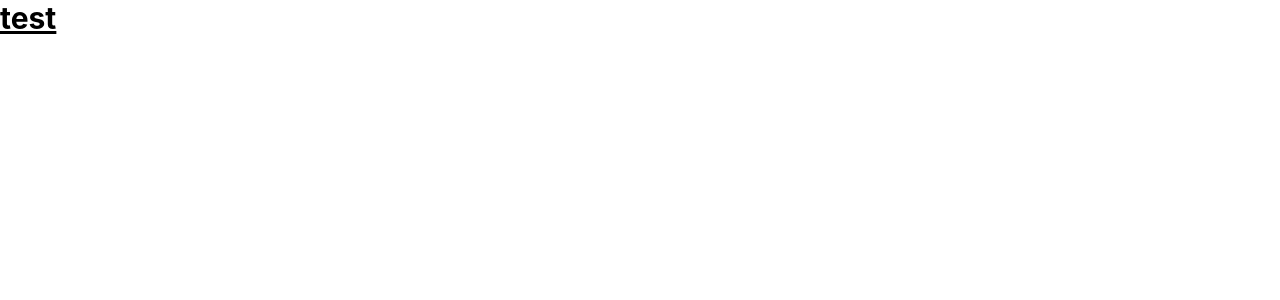
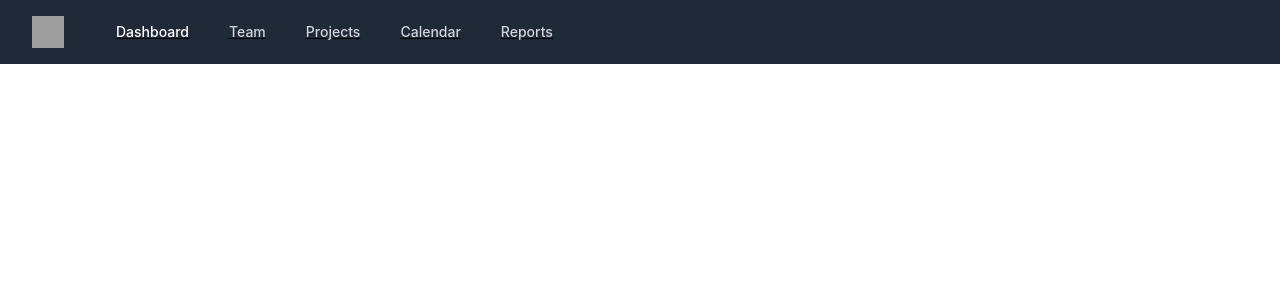
Before and after one commit to wael-fadlallah/blog-example-multilingual, a React (Vite) app: page / in a window 1280 px wide. Shown: the top 300 px of the page. Built offline with nearby package versions, Linux system fonts and the light colour scheme; grey boxes are pictures that could not be loaded.

Commit message:
added the navbar

```diff
--- a/package.json
+++ b/package.json
@@ -8,6 +8,7 @@
     "preview": "vite preview"
   },
   "dependencies": {
+    "@headlessui/react": "^1.5.0",
     "@reduxjs/toolkit": "^1.8.1",
     "i18next": "^21.6.14",
     "react": "^17.0.2",
--- a/src/App.tsx
+++ b/src/App.tsx
@@ -1,5 +1,11 @@
+import Navbar from "./Navbar/Index";
+
 function App() {
-  return <div className="text-3xl font-bold underline">test</div>;
+  return (
+    <div className="text-3xl font-bold underline">
+      <Navbar />
+    </div>
+  );
 }
 
 export default App;
--- /dev/null
+++ b/src/Navbar/Index.tsx
@@ -0,0 +1,158 @@
+import React, { useState } from "react";
+import { Transition } from "@headlessui/react";
+
+function Nav() {
+  const [isOpen, setIsOpen] = useState(false);
+  return (
+    <nav className="bg-gray-800">
+      <div className="max-w-7xl mx-auto px-4 sm:px-6 lg:px-8">
+        <div className="flex items-center justify-between h-16">
+          <div className="flex items-center">
+            <div className="flex-shrink-0">
+              <img
+                className="h-8 w-8"
+                src="https://tailwindui.com/img/logos/workflow-mark-indigo-500.svg"
+                alt="Workflow"
+              />
+            </div>
+            <div className="hidden md:block">
+              <div className="ml-10 flex items-baseline space-x-4">
+                <a
+                  href="#"
+                  className=" hover:bg-gray-700 text-white px-3 py-2 rounded-md text-sm font-medium"
+                >
+                  Dashboard
+                </a>
+
+                <a
+                  href="#"
+                  className="text-gray-300 hover:bg-gray-700 hover:text-white px-3 py-2 rounded-md text-sm font-medium"
+                >
+                  Team
+                </a>
+
+                <a
+                  href="#"
+                  className="text-gray-300 hover:bg-gray-700 hover:text-white px-3 py-2 rounded-md text-sm font-medium"
+                >
+                  Projects
+                </a>
+
+                <a
+                  href="#"
+                  className="text-gray-300 hover:bg-gray-700 hover:text-white px-3 py-2 rounded-md text-sm font-medium"
+                >
+                  Calendar
+                </a>
+
+                <a
+                  href="#"
+                  className="text-gray-300 hover:bg-gray-700 hover:text-white px-3 py-2 rounded-md text-sm font-medium"
+                >
+                  Reports
+                </a>
+              </div>
+            </div>
+          </div>
+          <div className="-mr-2 flex md:hidden">
+            <button
+              onClick={() => setIsOpen(!isOpen)}
+              type="button"
+              className="bg-gray-900 inline-flex items-center justify-center p-2 rounded-md text-gray-400 hover:text-white hover:bg-gray-800 focus:outline-none focus:ring-2 focus:ring-offset-2 focus:ring-offset-gray-800 focus:ring-white"
+              aria-controls="mobile-menu"
+              aria-expanded="false"
+            >
+              <span className="sr-only">Open main menu</span>
+              {!isOpen ? (
+                <svg
+                  className="block h-6 w-6"
+                  xmlns="http://www.w3.org/2000/svg"
+                  fill="none"
+                  viewBox="0 0 24 24"
+                  stroke="currentColor"
+                  aria-hidden="true"
+                >
+                  <path
+                    strokeLinecap="round"
+                    strokeLinejoin="round"
+                    strokeWidth="2"
+                    d="M4 6h16M4 12h16M4 18h16"
+                  />
+                </svg>
+              ) : (
+                <svg
+                  className="block h-6 w-6"
+                  xmlns="http://www.w3.org/2000/svg"
+                  fill="none"
+                  viewBox="0 0 24 24"
+                  stroke="currentColor"
+                  aria-hidden="true"
+                >
+                  <path
+                    strokeLinecap="round"
+                    strokeLinejoin="round"
+                    strokeWidth="2"
+                    d="M6 18L18 6M6 6l12 12"
+                  />
+                </svg>
+              )}
+            </button>
+          </div>
+        </div>
+      </div>
+
+      <Transition
+        show={isOpen}
+        enter="transition ease-out duration-100 transform"
+        enterFrom="opacity-0 scale-95"
+        enterTo="opacity-100 scale-100"
+        leave="transition ease-in duration-75 transform"
+        leaveFrom="opacity-100 scale-100"
+        leaveTo="opacity-0 scale-95"
+      >
+        {(ref) => (
+          <div className="md:hidden" id="mobile-menu">
+            <div ref={ref} className="px-2 pt-2 pb-3 space-y-1 sm:px-3">
+              <a
+                href="#"
+                className="hover:bg-gray-700 text-white block px-3 py-2 rounded-md text-base font-medium"
+              >
+                Dashboard
+              </a>
+
+              <a
+                href="#"
+                className="text-gray-300 hover:bg-gray-700 hover:text-white block px-3 py-2 rounded-md text-base font-medium"
+              >
+                Team
+              </a>
+
+              <a
+                href="#"
+                className="text-gray-300 hover:bg-gray-700 hover:text-white block px-3 py-2 rounded-md text-base font-medium"
+              >
+                Projects
+              </a>
+
+              <a
+                href="#"
+                className="text-gray-300 hover:bg-gray-700 hover:text-white block px-3 py-2 rounded-md text-base font-medium"
+              >
+                Calendar
+              </a>
+
+              <a
+                href="#"
+                className="text-gray-300 hover:bg-gray-700 hover:text-white block px-3 py-2 rounded-md text-base font-medium"
+              >
+                Reports
+              </a>
+            </div>
+          </div>
+        )}
+      </Transition>
+    </nav>
+  );
+}
+
+export default Nav;
```
Also changed, not shown: 1 other file (tests, documents, lock files or other folders).
